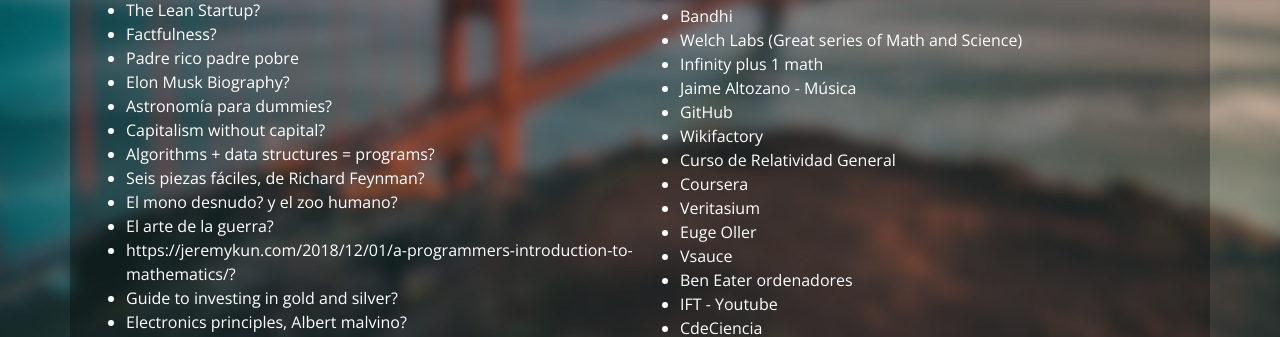
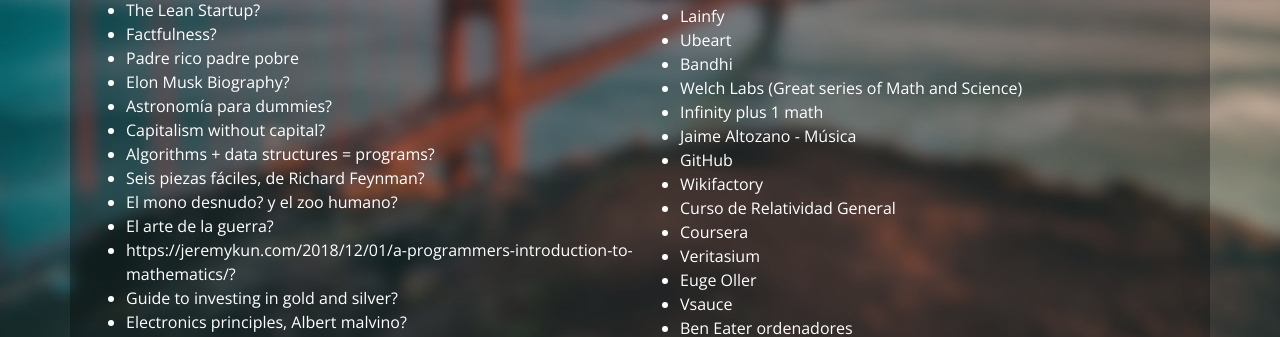
Before and after one commit to rubenayla/rubenayla, a plain HTML site: page recommendations.html in a window 1280 px wide. Shown: the part 462-799 px from the top of the page. Drawn offline with nearby package versions, Linux system fonts and the light colour scheme.

Commit message:
Update recommendations.html

```diff
--- a/recommendations.html
+++ b/recommendations.html
@@ -154,6 +154,9 @@
 						</ul>
 						<h2 id="webs---youtube-channels">Webs - YouTube Channels</h2>
 						<ul>
+
+						<li><a href="https://sczd.github.io/lainfy/">Lainfy</a></li>
+						<li><a href="http://www.ubeart.com">Ubeart</a></li>
 						<li><a href="https://www.youtube.com/channel/UC7JmT0bsSjxLoFeWnLSNM8g/about">Bandhi</a></li>
 						<li><a href="https://www.youtube.com/channel/UConVfxXodg78Tzh5nNu85Ew">Welch Labs (Great series of Math and Science)</a></li>
 						<li><a href="https://infinityplusonemath.wordpress.com/">Infinity plus 1 math</a></li>
```
